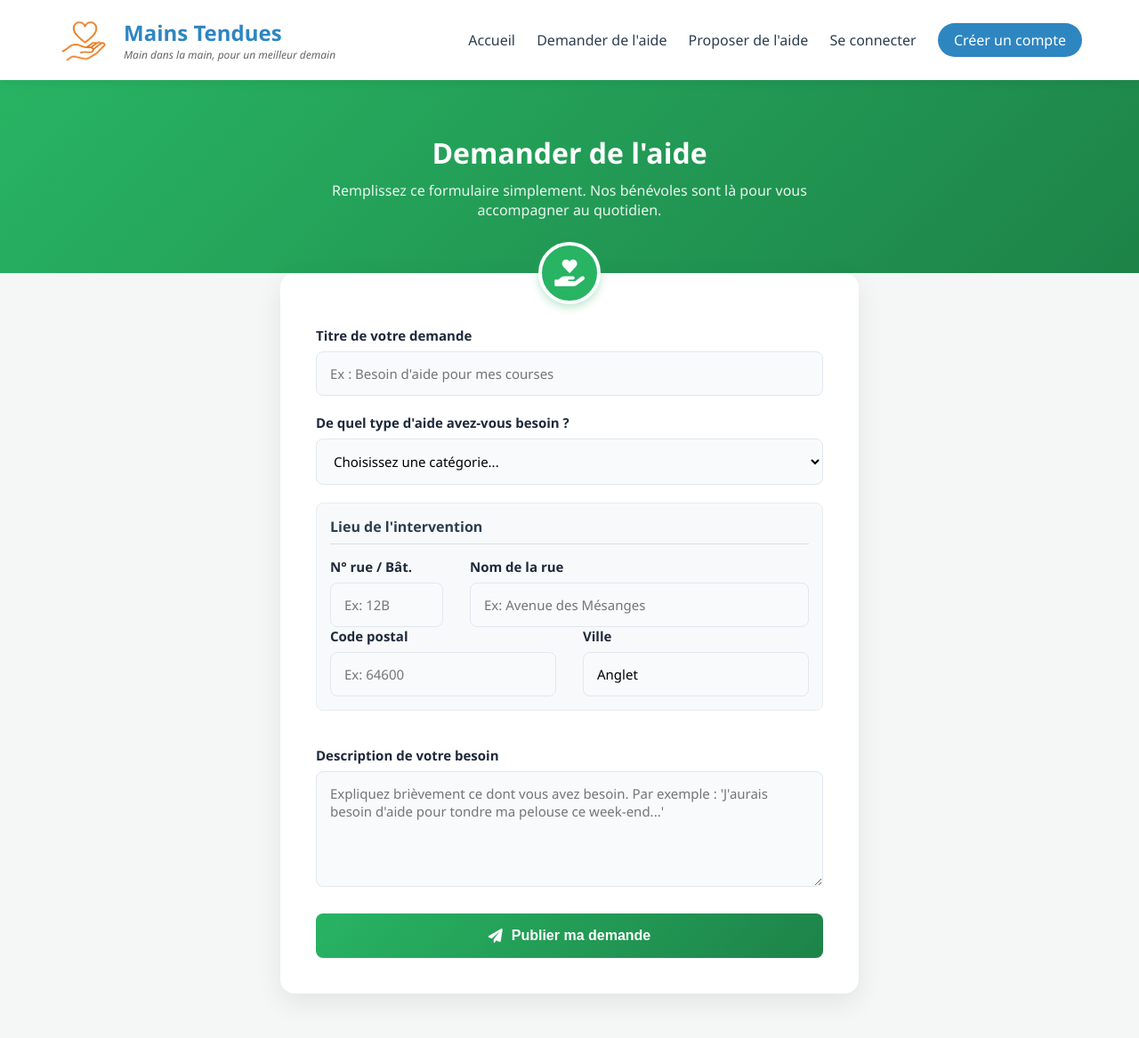
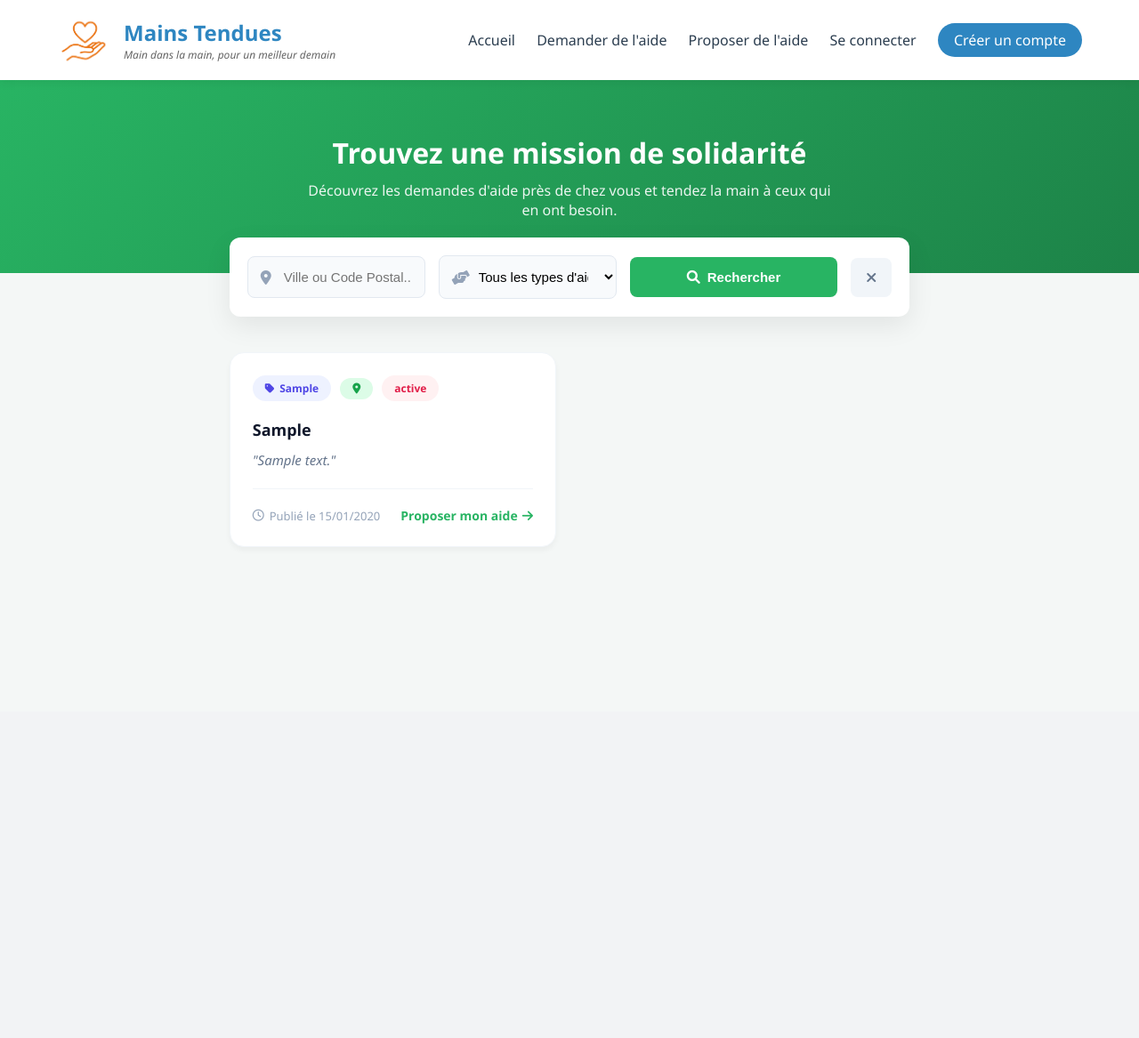
Before and after one commit to nocito-streaming/SAE-MainsTendues, a PHP site: page /index.php?page=offerHelp in a window 1280 px wide. Shown: the whole page at 89% size. After the commit the page ends 614 px from the top, so only its background shows below. Run offline with PHP 8.4, Linux system fonts and the light colour scheme; data comes from the database, SQL or seed files in the repository; tables that the repository leaves empty hold one stand-in row (values such as "Sample post").

Commit message:
OfferHelp Filtrage + design
J'ai récupéré l'ancienne page d'offerHelp que j'avais acccidentelllement détruite, amélioration de la requête sql pour le filtrage (affiche uniquement les requêtes correspondantes), ajout design du badge vert correspondant à la ville

```diff
--- a/assets/css/offerHelp.css
+++ b/assets/css/offerHelp.css
@@ -161,6 +161,18 @@ body {
     gap: 6px;
 }
 
+.badges-group {
+    display: flex;
+    align-items: center;
+    gap: 10px;
+    flex-wrap: wrap;
+}
+
+.badge-green {
+    background: #dcfce7;
+    color: #16a34a;
+}
+
 .badge-blue {
     background: #eef2ff;
     color: #4f46e5;
--- a/src/pages/offerHelp.php
+++ b/src/pages/offerHelp.php
@@ -1,130 +1,109 @@
 <?php
 require_once ('./src/db_config.php');
+
+// Récupération sécurisée des filtres
 $filterType = $_GET['hType'] ?? '';
-$filterCity = $_GET['city'] ?? '';
-$cityParam = $filterCity ? "%$filterCity%" : '';
-$typeParam = $filterType ? : '';
-try{
+$filterCity = trim($_GET['city'] ?? '');
+
+try {
     global $db;
+
     $sql = "SELECT HelpRequests.*, Address.city
             FROM HelpRequests
             INNER JOIN Address ON HelpRequests.idADr = Address.idAdr
-            ORDER BY
-                (CASE
-                    WHEN (Address.city LIKE :city AND :city_raw != '')
-                     AND (HelpRequests.hType = :hType AND :hType_raw != '') THEN 2
-                    WHEN (Address.city LIKE :city AND :city_raw != '')
-                      OR (HelpRequests.hType = :hType AND :hType_raw != '') THEN 1
-                    ELSE 0
-                END) DESC,
-                updated_at DESC";
+            WHERE 1=1";
+
+    $params = [];
+
+    if ($filterCity !== '') {
+        $sql .= " AND Address.city LIKE :city";
+        $params['city'] = "%$filterCity%";
+    }
+
+    if ($filterType !== '') {
+        $sql .= " AND HelpRequests.hType = :hType";
+        $params['hType'] = $filterType;
+    }
+
+    $sql .= " ORDER BY updated_at DESC";
 
     $stmt = $db->prepare($sql);
-    $stmt->execute([
-        'city' => $cityParam,
-        'city_raw' => $filterCity,
-        'hType' => $typeParam,
-        'hType_raw' => $filterType
-    ]);
+    $stmt->execute($params);
     $requests = $stmt->fetchAll(PDO::FETCH_ASSOC);
 
-} catch(PDOException $e){
-    echo "Error: " . $e -> getMessage();
-     $requests = [];
+} catch(PDOException $e) {
+    echo "Error: " . $e->getMessage();
+    $requests = [];
 }
-
 ?>
 
 <link rel="stylesheet" href="https://cdnjs.cloudflare.com/ajax/libs/font-awesome/6.0.0/css/all.min.css">
-<link rel="stylesheet" href="./assets/css/requestHelp.css">
+<link rel="stylesheet" href="./assets/css/offerHelp.css">
 
 <div class="page-header">
     <div class="header-content">
-        <h2>Demander de l'aide</h2>
-        <p>Remplissez ce formulaire simplement. Nos bénévoles sont là pour vous accompagner au quotidien.</p>
+        <h2>Trouvez une mission de solidarité</h2>
+        <p>Découvrez les demandes d'aide près de chez vous et tendez la main à ceux qui en ont besoin.</p>
     </div>
 </div>
 
 <div class="wrap">
-    <div class="form-container">
-        <div class="form-icon">
-            <i class="fas fa-hand-holding-heart"></i>
-        </div>
+    <div class="filter-section">
+        <form method="GET" action="index.php" class="filter-form">
+            <input type="hidden" name="page" value="offerHelp">
 
-        <form action="index.php?page=requestHelp" method="POST" class="help-form">
-
-            <div class="form-group">
-                <label for="title"> Titre de votre demande</label>
-                <input type="text" name="title" id="title" maxlength="40" placeholder="Ex : Besoin d'aide pour mes courses" required>
+            <div class="input-group">
+                <i class="fas fa-map-marker-alt"></i>
+                <input type="text" name="city" placeholder="Ville ou Code Postal..." value="<?php echo htmlspecialchars($filterCity); ?>">
             </div>
 
-            <div class="form-group">
-                <label for="hType"> De quel type d'aide avez-vous besoin ?</label>
-                <select name="hType" id="hType" required onchange="toggleOtherInput(this)">
-                    <option value="" disabled selected>Choisissez une catégorie...</option>
-                    <option value="Courses">Courses</option>
-                    <option value="Compagnie">Compagnie</option>
-                    <option value="Bricolage">Bricolage</option>
-                    <option value="Jardinage">Jardinage</option>
-                    <option value="Informatique">Informatique</option>
-                    <option value="Autre">Autre (Précisez)</option>
+            <div class="input-group">
+                <i class="fas fa-hands-helping"></i>
+                <select name="hType">
+                    <option value="">Tous les types d'aide</option>
+                    <option value="Courses" <?php if($filterType === 'Courses') echo 'selected'; ?>>Courses</option>
+                    <option value="Compagnie" <?php if($filterType === 'Compagnie') echo 'selected'; ?>>Compagnie</option>
+                    <option value="Bricolage" <?php if($filterType === 'Bricolage') echo 'selected'; ?>>Bricolage</option>
+                    <option value="Jardinage" <?php if($filterType === 'Jardinage') echo 'selected'; ?>>Jardinage</option>
+                    <option value="Informatique" <?php if($filterType === 'Informatique') echo 'selected'; ?>>Informatique</option>
                 </select>
-
-                <input type="text" name="hType_other" id="hType_other" placeholder="Quel est ce type d'aide ?" style="display: none; margin-top: 10px;">
             </div>
 
-            <div class="address-section" style="background-color: #f8f9fa; padding: 15px; border-radius: 8px; margin-bottom: 20px; border: 1px solid #e9ecef;">
-                <h3 style="margin-top: 0; margin-bottom: 15px; color: #2c3e50; font-size: 16px; border-bottom: 1px solid #ddd; padding-bottom: 8px;">
-                    Lieu de l'intervention
-                </h3>
+            <button type="submit" class="btn-filter"><i class="fas fa-search"></i> Rechercher</button>
+            <a href="index.php?page=offerHelp" class="btn-reset" title="Réinitialiser"><i class="fas fa-times"></i></a>
+        </form>
+    </div>
 
-                <div class="form-row">
-                    <div class="form-group" style="flex: 1; padding-right: 10px;">
-                        <label for="homeN">N° rue / Bât.</label>
-                        <input type="text" name="homeN" id="homeN" placeholder="Ex: 12B">
+    <div class="grid-container">
+        <?php if (count($requests) > 0): ?>
+            <?php foreach ($requests as $r): ?>
+                <a href="#" class="request-card">
+                    <div class="card-header">
+                        <div class="badges-group">
+                            <span class="badge badge-blue"><i class="fas fa-tag"></i> <?php echo htmlspecialchars($r['hType']); ?></span>
+                            <span class="badge badge-green"><i class="fas fa-map-marker-alt"></i> <?php echo htmlspecialchars($r['city']); ?></span>
+                            <span class="badge badge-red"><?php echo htmlspecialchars($r['status']); ?></span>
+                        </div>
                     </div>
 
-                    <div class="form-group" style="flex: 3;">
-                        <label for="street">Nom de la rue</label>
-                        <input type="text" name="street" id="street" placeholder="Ex: Avenue des Mésanges" required>
-                    </div>
-                </div>
-
-                <div class="form-row">
-                    <div class="form-group half" style="padding-right: 10px;">
-                        <label for="postalCode">Code postal</label>
-                        <input type="text" name="postalCode" id="postalCode" placeholder="Ex: 64600" required>
+                    <div class="card-body">
+                        <h3 class="card-title"><?php echo htmlspecialchars($r['title'] ?? $r['hType']); ?></h3>
+                        <p class="card-desc">"<?php echo htmlspecialchars($r['content']); ?>"</p>
                     </div>
 
-                    <div class="form-group half">
-                        <label for="city">Ville</label>
-                        <input type="text" name="city" id="city" value="Anglet" required>
+                    <hr class="card-divider">
+
+                    <div class="card-footer">
+                        <span class="card-timestamp"><i class="far fa-clock"></i> Publié le <?php echo htmlspecialchars(date('d/m/Y', strtotime($r['updated_at']))); ?></span>
+                        <span class="card-btn-mock">Proposer mon aide <i class="fas fa-arrow-right"></i></span>
                     </div>
-                </div>
+                </a>
+            <?php endforeach; ?>
+        <?php else: ?>
+            <div class="no-results">
+                <i class="fas fa-search-minus fa-3x"></i>
+                <p>Aucune demande ne correspond à vos critères.</p>
             </div>
-            <div class="form-group">
-                <label for="content"> Description de votre besoin</label>
-                <textarea name="content" id="content" rows="5" placeholder="Expliquez brièvement ce dont vous avez besoin. Par exemple : 'J'aurais besoin d'aide pour tondre ma pelouse ce week-end...'" required></textarea>
-            </div>
-
-            <button type="submit" class="btn-submit">
-                <i class="fas fa-paper-plane"></i> Publier ma demande
-            </button>
-        </form>
+        <?php endif; ?>
     </div>
 </div>
-
-<script>
-function toggleOtherInput(selectElement) {
-    const otherInput = document.getElementById('hType_other');
-
-    if (selectElement.value === 'Autre') {
-        otherInput.style.display = 'block';
-        otherInput.setAttribute('required', 'required');
-    } else {
-        otherInput.style.display = 'none';
-        otherInput.removeAttribute('required');
-        otherInput.value = '';
-    }
-}
-</script>
```
